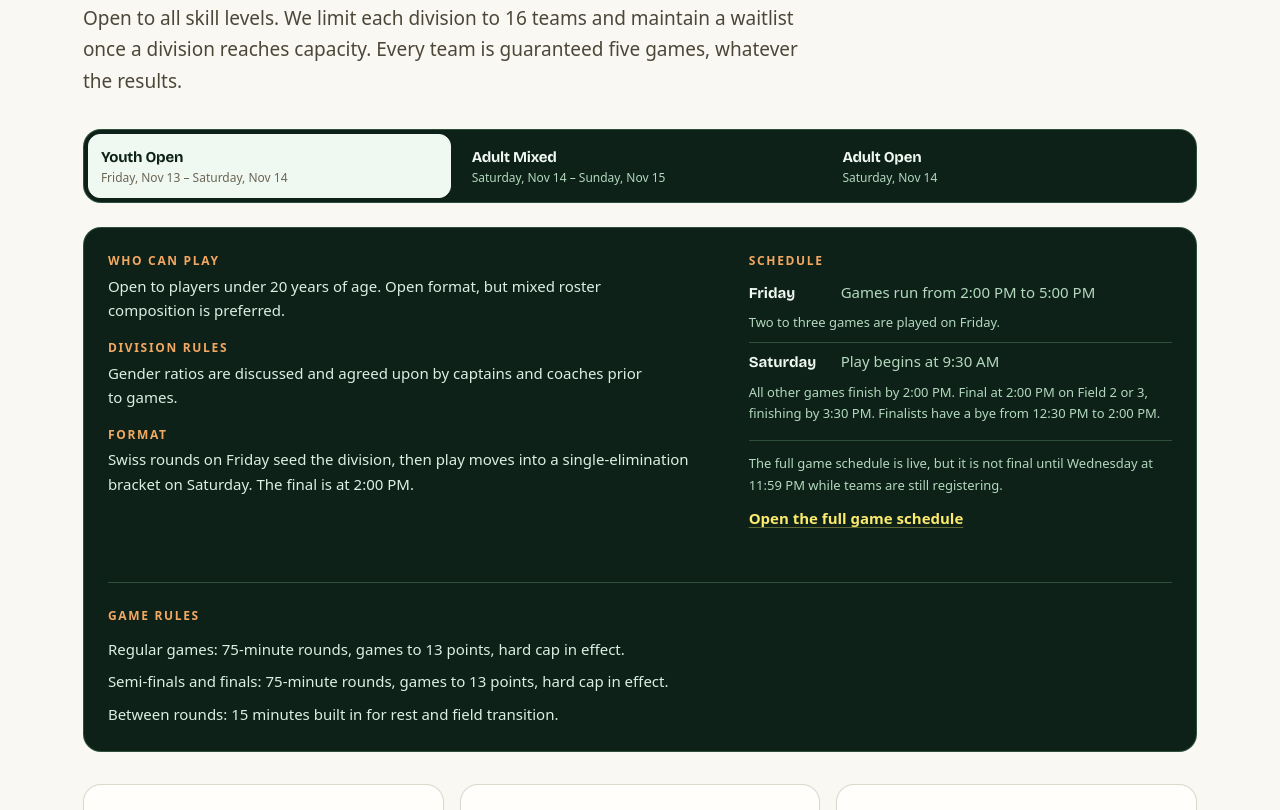
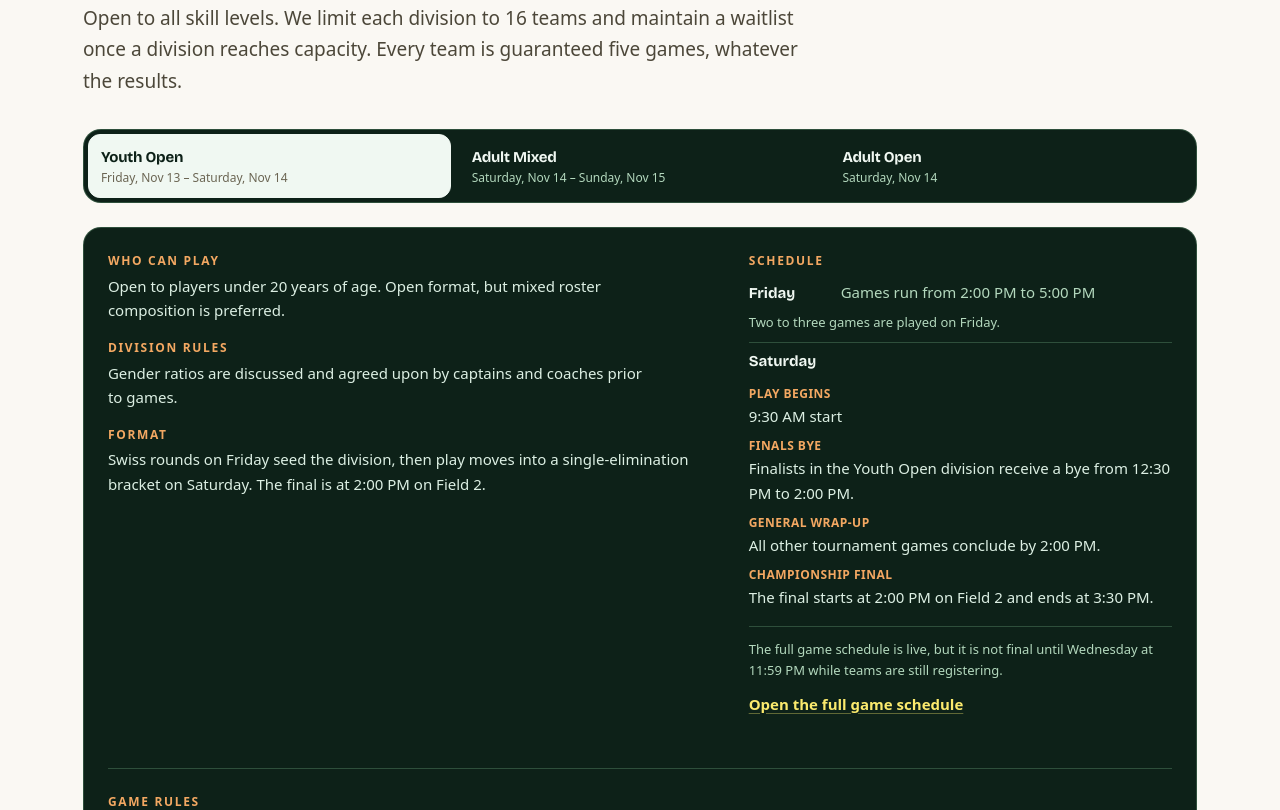
Before and after one commit to tvultimate/tvultimate.org, an Astro site: page /battle-of-idaho in a window 1280 px wide. Shown: the part 734-1544 px from the top of the page. Built offline with nearby package versions, Linux system fonts and the light colour scheme; Astro itself is replaced by a stand-in of ours.

Commit message:
More updates

```diff
--- a/src/components/react/DivisionTabs.tsx
+++ b/src/components/react/DivisionTabs.tsx
@@ -94,7 +94,17 @@ export default function DivisionTabs({
             {current.schedule.map((slot) => (
               <li key={slot.day}>
                 <span className="tabs__day">{slot.day}</span>
-                <span className="tabs__time">{slot.detail}</span>
+                {slot.detail && <span className="tabs__time">{slot.detail}</span>}
+                {slot.items && (
+                  <dl className="tabs__schedule-items">
+                    {slot.items.map((item) => (
+                      <div className="tabs__schedule-item" key={item.label}>
+                        <dt>{item.label}</dt>
+                        <dd>{item.detail}</dd>
+                      </div>
+                    ))}
+                  </dl>
+                )}
                 {slot.note && <span className="tabs__schedule-note">{slot.note}</span>}
               </li>
             ))}
--- a/src/data/tournament.ts
+++ b/src/data/tournament.ts
@@ -127,10 +127,18 @@ export const youthPricingNote = 'Youth Open teams register for $200 per team.';
 export const freeAgentPolicy =
   'Don’t have a team? Sign up as a free agent and you will be placed on a dedicated free agent team. If there aren’t enough players to fill a roster, we will notify you by the Wednesday before the tournament and issue a full refund.';
 
+export interface ScheduleItem {
+  label: string;
+  detail: string;
+}
+
 export interface ScheduleSlot {
   day: string;
-  detail: string;
-  /** Additional timing detail, such as a bye or a final. */
+  /** A one-line summary, used when the day does not need labelled detail. */
+  detail?: string;
+  /** Labelled timing details, such as a bye or a championship final. */
+  items?: ScheduleItem[];
+  /** Additional context that sits below the day's detail. */
   note?: string;
 }
 
@@ -150,9 +158,9 @@ export interface Division {
  * times. Order is the order they are presented in, which is the order a
  * captain reads them in: youth first, then the two adult divisions.
  *
- * Saturday is shared by every division. Youth and Adult Open start at 9:30 AM;
- * Mixed starts at 10:00 AM. The two 2:00 PM finals — Youth Open and Adult Open —
- * run on Fields 2 and 3 and finish by 3:30 PM.
+ * Saturday is shared by every division and starts at 9:30 AM. Only Adult Mixed
+ * plays on Sunday, beginning at 10:00 AM. The two 2:00 PM finals — Youth Open and
+ * Adult Open — run on Fields 2 and 3 and finish by 3:30 PM.
  */
 export const divisions: Division[] = [
   {
@@ -162,7 +170,7 @@ export const divisions: Division[] = [
     who: 'Open to players under 20 years of age. Open format, but mixed roster composition is preferred.',
     rules: 'Gender ratios are discussed and agreed upon by captains and coaches prior to games.',
     format:
-      'Swiss rounds on Friday seed the division, then play moves into a single-elimination bracket on Saturday. The final is at 2:00 PM.',
+      'Swiss rounds on Friday seed the division, then play moves into a single-elimination bracket on Saturday. The final is at 2:00 PM on Field 2.',
     schedule: [
       {
         day: 'Friday',
@@ -171,8 +179,22 @@ export const divisions: Division[] = [
       },
       {
         day: 'Saturday',
-        detail: 'Play begins at 9:30 AM',
-        note: 'All other games finish by 2:00 PM. Final at 2:00 PM on Field 2 or 3, finishing by 3:30 PM. Finalists have a bye from 12:30 PM to 2:00 PM.',
+        items: [
+          { label: 'Play Begins', detail: '9:30 AM start' },
+          {
+            label: 'Finals Bye',
+            detail:
+              'Finalists in the Youth Open division receive a bye from 12:30 PM to 2:00 PM.',
+          },
+          {
+            label: 'General Wrap-Up',
+            detail: 'All other tournament games conclude by 2:00 PM.',
+          },
+          {
+            label: 'Championship Final',
+            detail: 'The final starts at 2:00 PM on Field 2 and ends at 3:30 PM.',
+          },
+        ],
       },
     ],
   },
@@ -187,9 +209,13 @@ export const divisions: Division[] = [
     schedule: [
       {
         day: 'Saturday',
-        detail: 'Play begins at 10:00 AM and finishes by 2:30 PM',
+        detail: 'Play begins at 9:30 AM and finishes by 2:30 PM',
       },
-      { day: 'Sunday', detail: 'Bracket play begins at 10:00 AM' },
+      {
+        day: 'Sunday',
+        detail: 'Bracket play begins at 10:00 AM',
+        note: 'Adult Mixed is the only division playing on Sunday.',
+      },
     ],
   },
   {
@@ -199,12 +225,26 @@ export const divisions: Division[] = [
     who: 'Open to players of any age and any gender composition.',
     rules: 'Standard ABBA gender ratio system, or ratio rules agreed by captains prior to games.',
     format:
-      'Round robin, so every team meets every other team. If the division fills to eight teams, play goes straight to a single-elimination bracket instead. The final is at 2:00 PM.',
+      'Round robin, so every team meets every other team. If the division fills to eight teams, play goes straight to a single-elimination bracket instead. The final is at 2:00 PM on Field 3.',
     schedule: [
       {
         day: 'Saturday',
-        detail: 'Play begins at 9:30 AM',
-        note: 'All other games finish by 2:00 PM. Final at 2:00 PM on Field 2 or 3, finishing by 3:30 PM. Finalists have a bye from 12:30 PM to 2:00 PM.',
+        items: [
+          { label: 'Play Begins', detail: '9:30 AM start' },
+          {
+            label: 'Finals Bye',
+            detail:
+              'Finalists in the Open division receive a bye from 12:30 PM to 2:00 PM.',
+          },
+          {
+            label: 'General Wrap-Up',
+            detail: 'All other tournament games conclude by 2:00 PM.',
+          },
+          {
+            label: 'Championship Final',
+            detail: 'The final starts at 2:00 PM on Field 3 and ends at 3:30 PM.',
+          },
+        ],
       },
     ],
   },
--- a/src/pages/battle-of-idaho/index.astro
+++ b/src/pages/battle-of-idaho/index.astro
@@ -66,15 +66,7 @@ import { contact, links } from '../../data/org';
 
     <div class="boi__hero-actions">
       <Button href={links.battleRegistration} variant="solid" size="lg" external>
-        Register a Team
-      </Button>
-      <Button
-        href={links.battleRegistration}
-        variant="quiet"
-        size="lg"
-        external
-      >
-        Register as a Free Agent
+        Register
       </Button>
       <Button href={links.discord} variant="quiet" size="lg" external>
         Join the Discord for updates
--- a/src/styles/tabs.css
+++ b/src/styles/tabs.css
@@ -156,6 +156,41 @@
   color: var(--color-pine-200);
 }
 
+/*
+ * Structured timing detail for the day: a label and the sentence that explains
+ * it. The labelled rows keep a bye or a final from disappearing inside one
+ * long paragraph.
+ */
+.tabs__schedule-items {
+  flex-basis: 100%;
+  display: grid;
+  gap: var(--space-2);
+  margin: var(--space-1) 0 0;
+}
+
+.tabs__schedule-item {
+  display: grid;
+  gap: 0.125rem;
+  margin: 0;
+}
+
+.tabs__schedule-item dt {
+  font-size: var(--text-2xs);
+  font-weight: 700;
+  letter-spacing: var(--tracking-wide);
+  text-transform: uppercase;
+  color: var(--color-sunset-300);
+}
+
+.tabs__schedule-item dd {
+  margin: 0;
+  font-size: var(--text-sm);
+  line-height: var(--leading-relaxed);
+  color: var(--color-pine-100);
+  max-inline-size: var(--layout-measure);
+  text-wrap: pretty;
+}
+
 /* A bye, a final, or another timing detail, beneath the day's headline time. */
 .tabs__schedule-note {
   flex-basis: 100%;
```
Also changed, not shown: src/components/sections/tournament/PacketSchedule.astro (+38 -1 lines).
